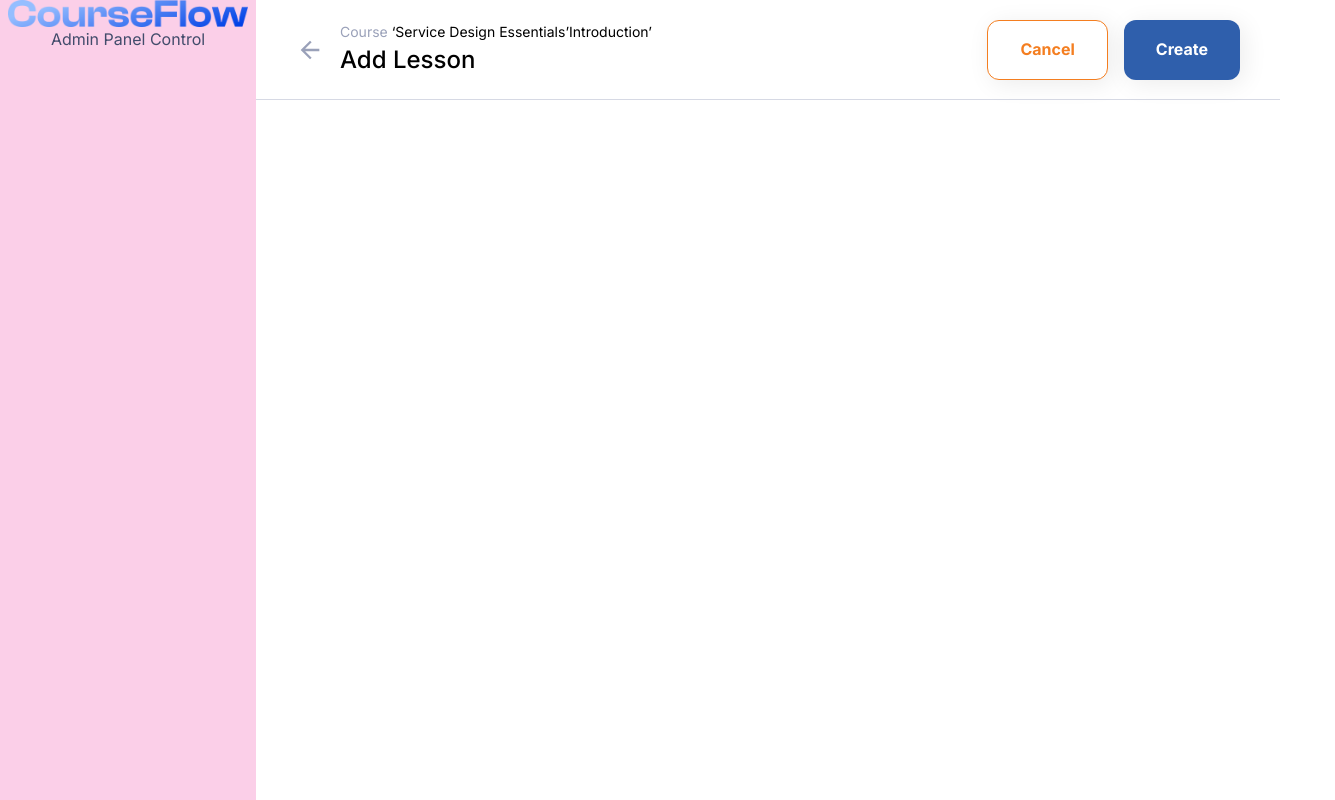
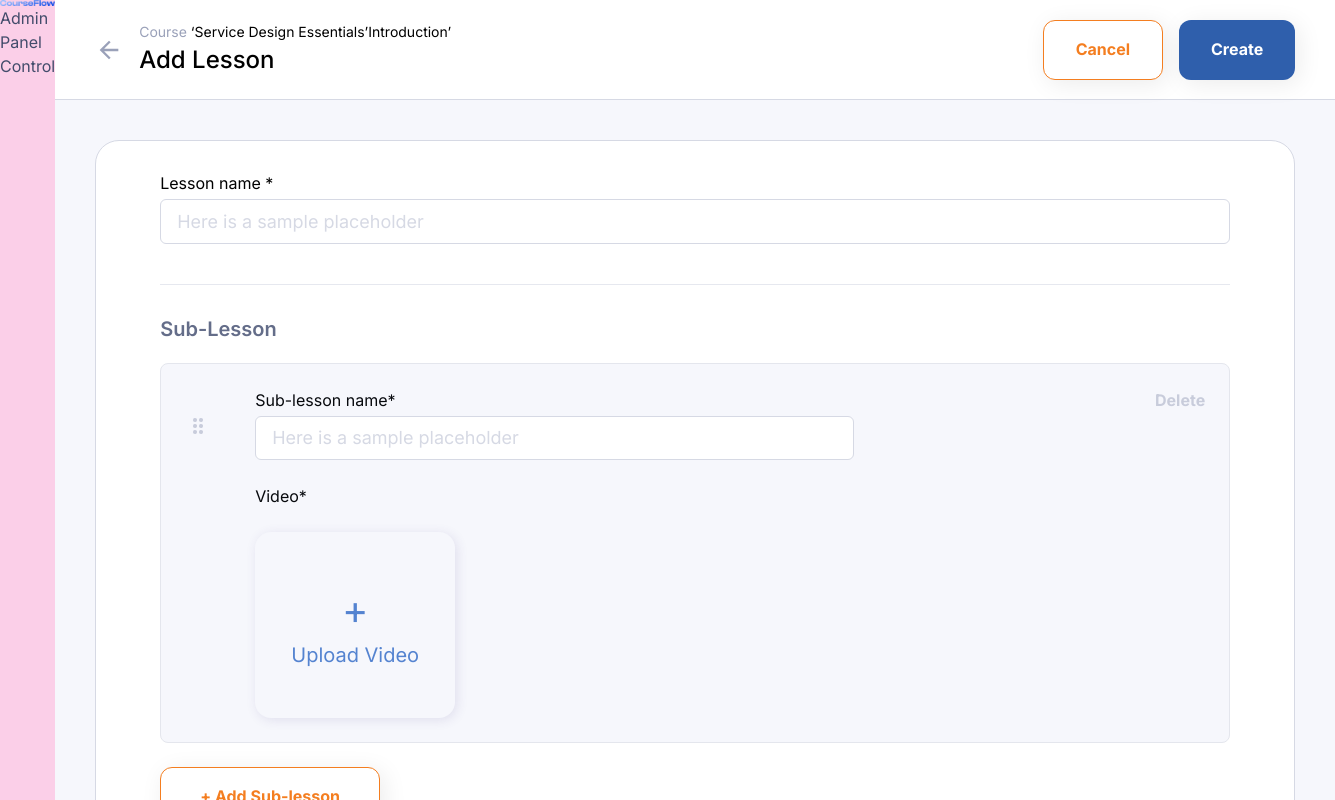
Before and after one commit to bestsvt/Course-Flow, a React (Vite) app in the folder client/: page /admin/addlesson in a window 1280 px wide. Shown: the top 800 px of the page, 1335 px wide, since content can reach past the window. Built offline with nearby package versions, Linux system fonts and the light colour scheme.

Commit message:
feat(admin): add new addLessonPage

```diff
--- a/client/src/pages/admin/AddLessonPage.jsx
+++ b/client/src/pages/admin/AddLessonPage.jsx
@@ -1,40 +1,106 @@
-import React from 'react'
-import SidebarAdmin from '../../components/SidebarAdmin';
-import { ArrowBackIcon } from '@chakra-ui/icons'
-import { Button } from "@chakra-ui/react";
-
+import React from "react";
+import SidebarAdmin from "../../components/SidebarAdmin";
+import { ArrowBackIcon } from "@chakra-ui/icons";
+import { Button, Input, Divider } from "@chakra-ui/react";
 
 const AddLessonPage = () => {
+  const [value, setValue] = React.useState("");
+  const handleChange = (event) => setValue(event.target.value);
   return (
-    <div className='flex'>
+    <section className="flex">
       {/* ————————————— Left Section ————————————— */}
-      <SidebarAdmin/>
+      <SidebarAdmin />
       {/* ————————————— Right Section ————————————— */}
-      <div className='w-full'>
+      <div className="w-full">
         {/* ————————————— Navbar Section ————————————— */}
-        <nav className='h-[100px] border-gray-400 border-b bg-white flex justify-between px-10 py-4 items-center'>
-            <div className='flex items-center gap-4'>
-              <ArrowBackIcon boxSize={7} color='#9AA1B9'/>
-              <div className='flex flex-col'>
-                <h1 className='text-body3 font-body3 text-gray-600'>Course <span className='text-black'>‘{'Service Design Essentials’Introduction'}’</span></h1>
-                <h1 className='text-headline3 font-headline3 text-black'>Add Lesson</h1>
-              </div>
-
+        <nav
+          className="h-[100px] border-gray-400 border-b bg-white flex justify-between
+        px-10 py-4 items-center"
+        >
+          <div className="flex items-center gap-4">
+            <ArrowBackIcon boxSize={7} color="#9AA1B9" />
+            <div className="flex flex-col">
+              <h1 className="text-body3 font-body3 text-gray-600">
+                Course{" "}
+                <span className="text-black">
+                  ‘{"Service Design Essentials’Introduction"}’
+                </span>
+              </h1>
+              <h1 className="text-headline3 font-headline3 text-black">
+                Add Lesson
+              </h1>
             </div>
-            <div className='flex gap-4'>
-              <Button variant='secondary'>Cancel</Button>
-              <Button variant='primary'>Create</Button>
-            </div>
+          </div>
+          <div className="flex gap-4">
+            <Button variant="secondary">Cancel</Button>
+            <Button variant="primary">Create</Button>
+          </div>
         </nav>
         {/* ————————————— Content Section ————————————— */}
-        <div>
-        {/* ————————————— Start Coding Here ————————————— */}
-
-
+        <div className="flex justify-center bg-[#F6F7FC]">
+          {/* ————————————— Start Coding Here ————————————— */}
+          <div
+            className="flex flex-col bg-white m-10 w-[1460px] h-[770px]
+        px-[5%] py-[2%] rounded-3xl border border-gray-400"
+          >
+            <h1 className="text-body2 text-black mb-1 mt-1">Lesson name *</h1>
+            <Input
+              value={value}
+              onChange={handleChange}
+              placeholder="Here is a sample placeholder"
+              size="lg"
+              border="1px"
+              color="#D6D9E4"
+              h="45px"
+            />
+            <Divider h="40px" mb="10px" />
+            {/* ————————————— Sub Lesson box ————————————— */}
+            <h1 className="text-xl font-semibold text-[#646D89] py-5">
+              Sub-Lesson
+            </h1>
+            <div
+              className="flex flex-row justify-between h-[380px] bg-gray-100 border border-[#E4E6ED]
+          rounded-lg py-6 px-6"
+            >
+              <img
+                src="/image/icon/drag.png"
+                alt="drag-icon"
+                className="rounded-lg w-[26px] h-[76px] object-cover grow-0"
+              />
+              <div className="px-11 flex flex-col grow">
+                <h1 className="text-[#07090D] text-body2 mb-1">
+                  Sub-lesson name*
+                </h1>
+                <Input
+                  value={value}
+                  onChange={handleChange}
+                  placeholder="Here is a sample placeholder"
+                  size="lg"
+                  bg="white"
+                  w="70%"
+                  border="1px"
+                  color="#D6D9E4"
+                />
+                <h1 className="text-[#07090D] text-body2 py-6">Video*</h1>
+                <div
+                  className="bg-gray-100 w-[200px] h-[200px] rounded-2xl
+              flex flex-col justify-center
+              text-center text-blue-400 shadow-shadow2 hover:opacity-50"
+                >
+                  <h1 className="text-[40px]">+</h1>
+                  <h1 className="text-[20px]">Upload Video</h1>
+                </div>
+              </div>
+              <div className="text-gray-500 font-bold text-base">Delete</div>
+            </div>
+            <Button variant="secondary" className="w-[220px] mt-6">
+              + Add Sub-lesson
+            </Button>
+          </div>
         </div>
       </div>
-    </div>
-  )
-}
+    </section>
+  );
+};
 
-export default AddLessonPage
+export default AddLessonPage;
```
Also changed, not shown: client/public/image/icon/drag.png (added).
